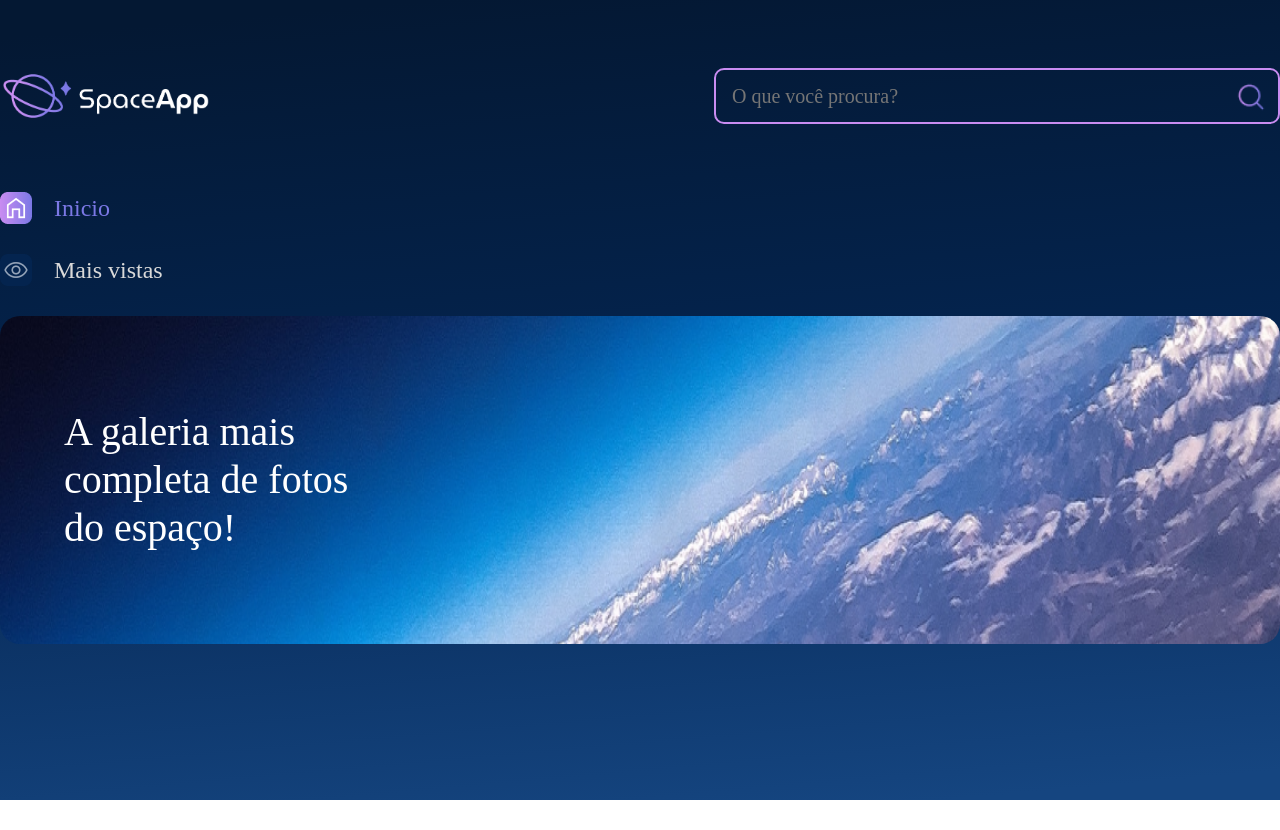
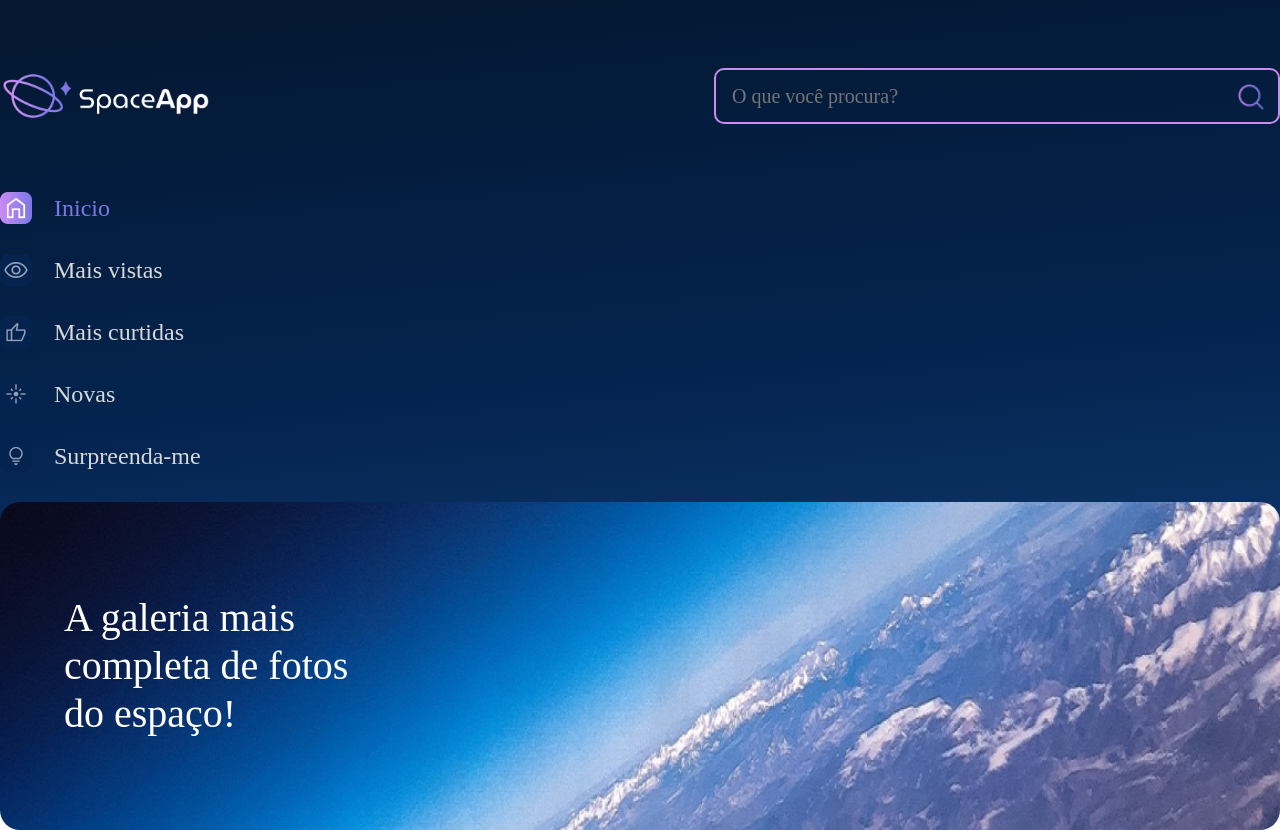
Before and after one commit to kelvincharlesdev/space-app, a React (Vite) app: page / in a window 1280 px wide. Before the commit the page ends 800 px from the top, so only its background shows below. Built offline with nearby package versions, Linux system fonts and the light colour scheme.

Commit message:
fix: Adiciona mais itens de navegação

```diff
--- a/src/components/BarraLateral/index.tsx
+++ b/src/components/BarraLateral/index.tsx
@@ -28,6 +28,30 @@
                 >
                     Mais vistas
                 </ItemNavegacao>
+
+                <ItemNavegacao
+                    iconeAtivo="/icones/mais-curtidas-ativo.png"
+                    iconeInativo="/icones/mais-curtidas-inativo.png"
+                    ativo={false}
+                >
+                    Mais curtidas
+                </ItemNavegacao>
+
+                <ItemNavegacao
+                    iconeAtivo="/icones/novas-ativo.png"
+                    iconeInativo="/icones/novas-inativo.png"
+                    ativo={false}
+                >
+                   Novas
+                </ItemNavegacao>
+
+                <ItemNavegacao
+                    iconeAtivo="/icones/surpreenda-me-ativo.png"
+                    iconeInativo="/icones/surpreenda-me-inativo.png"
+                    ativo={false}
+                >
+                   Surpreenda-me
+                </ItemNavegacao>
             </ListaEstilizada>
         </aside>
     )
```
